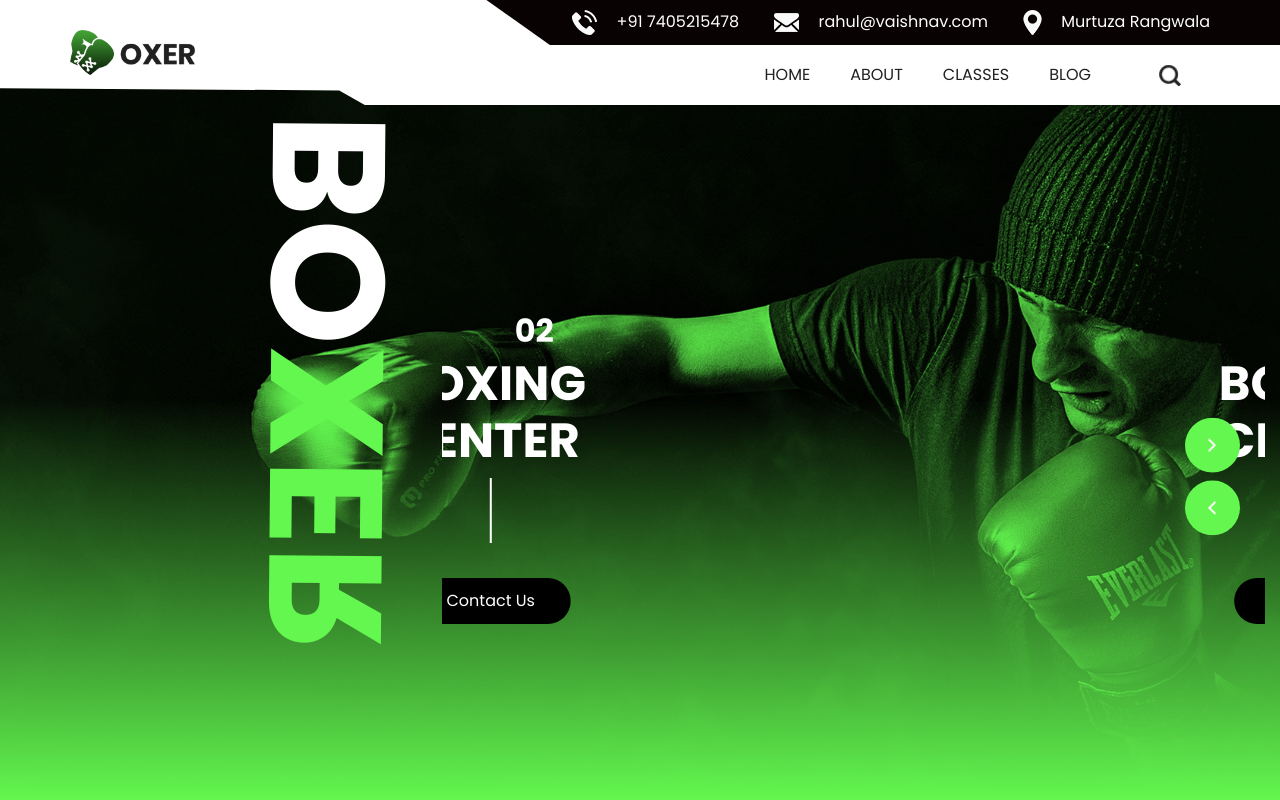
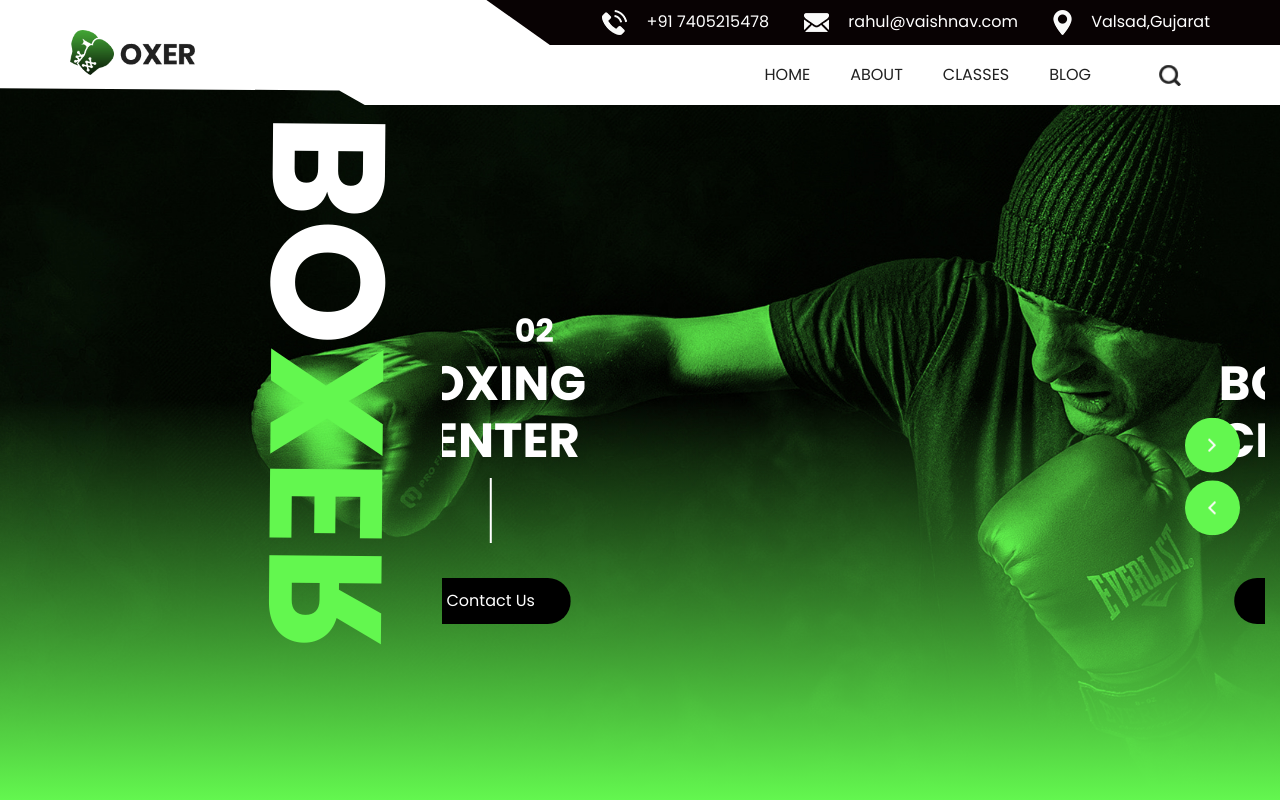
Before and after one commit to 1mohmadzaid/oxer-html, a plain HTML site: page index.html in a window 1280 px wide. Shown: the top 800 px of the page. Drawn offline with nearby package versions, Linux system fonts and the light colour scheme; some packages are replaced by stand-ins of ours; a web font is replaced by a local one.

Commit message:
4th commit

```diff
--- a/index.html
+++ b/index.html
@@ -12,7 +12,7 @@
   <meta name="description" content="" />
   <meta name="author" content="" />
 
-  <title>Oxer</title>
+  <title></title>
 
   <!-- slider stylesheet -->
   <link rel="stylesheet" type="text/css" href="https://cdnjs.cloudflare.com/ajax/libs/OwlCarousel2/2.3.4/assets/owl.carousel.min.css" />
@@ -55,7 +55,7 @@
                 <li class="">
                   <a class="" href="">
                     <img src="images/location.png" alt="" />
-                    <span>Murtuza Rangwala</span>
+                    <span>Valsad,Gujarat</span>
                   </a>
                 </li>
               </ul>
```
